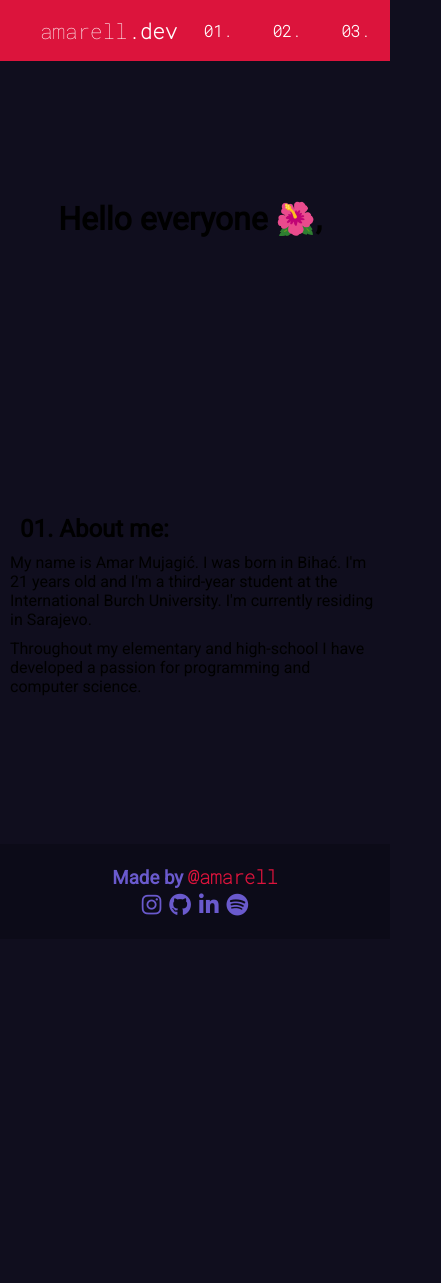
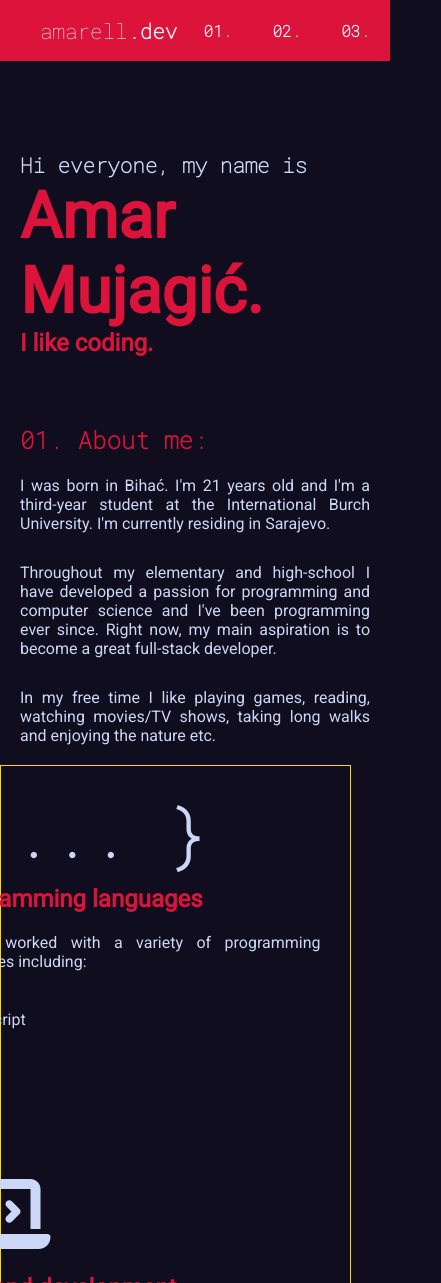
Before and after one commit to amarell/land, a plain HTML site: page index.html in a window 390 px wide. Shown: the top 1283 px of the page, 441 px wide, since content can reach past the window. Before the commit the page ends 939 px from the top, so only its background shows below. Drawn offline with Linux system fonts and the light colour scheme; no server answers.

Commit message:
fixed small screen about me

```diff
--- a/index.html
+++ b/index.html
@@ -36,21 +36,92 @@
     </div>
 
     <div class="small-screen-content">
+        <div class="ss-main-container">
             <div class="ss-about-me">
                 <div>
-                <h1>Hello everyone 🌺,</h1>
+                    <div class="ss-intro">
+                        <h4>Hi everyone, my name is</h1>
+                        <h1>Amar Mujagić.</h1>
+                        <h2>I like coding.</h2>
                     </div>
-            <div>
+                    <br>
+                    <br>
+                    <br>
                     <h2>01. About me:</h2>
-                <p>
-                    My name is Amar Mujagić. I was born in Bihać. I'm 21 years old
+                    <p class="ss-about-me-p">
+                        I was born in Bihać. I'm 21 years old
                         and I'm a third-year student at the International Burch University.
                         I'm currently residing in Sarajevo.
                     </p>
-                <p>
+                    <p class="ss-about-me-p">
                         Throughout my elementary and high-school I have developed a passion
-                    for programming and computer science.
+                        for programming and computer science and I've been programming ever since.
+                        Right now, my main aspiration is to become a great full-stack developer.
                     </p>
+                    <p class="ss-about-me-p">
+                        In my free time I like playing games, reading, watching movies/TV
+                         shows, taking long walks and enjoying the nature etc.
+                    </p>
+                </div>
+            </div>
+
+            <div class="ss-skills">
+                <div class="ss-skills-header">
+                    <h2>02. What are my skills?</h2>
+                </div>
+
+                <div class="ss-actual-skills">
+                    <div class="ss-programming-languages ss-skill">
+                        <div class="ss-programming-lang-i"> { ... } </div>
+                        <h2>Programming languages</h2>
+                        <p class="ss-skill-paragraph">I have worked with a variety of programming languages including:</p>
+                        <ul class="ss-programming-languages-ul">
+                            <li>Java  </li>
+                            <li>JavaScript </li>
+                            <li>Python </li>
+                            <li>PHP </li>
+                            <li>C</li>
+                        </ul>
+                        <br>
+                        <br>
+                    </div>
+                    <div class="ss-frontend ss-skill">
+                        <i class="fas fa-laptop-code"></i>
+                        <h2>Front-end development</h2>
+                        <p class="ss-skill-paragraph">
+                            I've had the chance to learn and use some of
+                            the popular frontend libraries and frameworks
+                            by working on my personal projects. Some of them
+                            include:
+                        </p>
+
+                        <ul>
+                            <li>HTML</li>
+                            <li>CSS</li>
+                            <li>React.js</li>
+                            <li>Boostrap</li>
+                        </ul>
+
+                        <br>
+                        <br>
+                    </div>
+                    <div class="ss-database ss-skill">
+                        <i class="fas fa-database"></i>
+                        <h2>Databases</h2>
+                        <p class="ss-skill-paragraph">
+                            I use these databases regularly:
+                        </p>
+
+                        <ul>
+                            <li>MongoDB</li>
+                            <li>SQL</li>
+                            <li>Firebase</li>
+                        </ul>
+                        <br>
+                        <br>
+                    </div>
+                </div>
+            </div>
             </div>
         </div>
     </div>
--- a/styles.css
+++ b/styles.css
@@ -462,12 +462,159 @@ img {
     color: var(--main-bg-color);
   }
 
+  .ss-about-me > div > h2 {
+    font-family: "Roboto Mono";
+    color: crimson;
+    font-weight: bold;
+  }
+
   .ss-about-me {
-    height: calc(100vh - 60.8px);
+    width: auto;
+    display: flex;
+    align-items: center;
+    justify-content: center;
+    height: auto;
+  }
+
+  .ss-about-me > div > h2 {
+    margin-left: 20px;
+  }
+
+  .ss-about-me-p {
+    max-width: 500px;
+    color: var(--light-slate);
+    margin-right: 10px;
+    text-align: justify;
+    min-width: 300px;
+    width: auto;
+    padding: 10px;
+  }
+
+  .ss-intro > h1 {
+    color: crimson;
+    font-size: 4em;
+    margin-left: 10px;
+  }
+
+  .ss-intro {
+    display: flex;
+    flex-direction: column;
+    align-items: flex-start;
+    justify-content: flex-start;
+    margin-left: 10px;
+  }
+
+  .ss-intro > h2 {
+    font-family: "Roboto";
+    color: crimson;
+    font-weight: bold;
+    margin-left: 10px;
+  }
+
+  .ss-intro > h4 {
+    font-family: "Roboto Mono";
+    font-size: 1.3em;
+    color: var(--light-slate);
+    margin-left: 10px;
+    margin-top: 90px;
+  }
+
+  .ss-skills {
     display: flex;
     flex-direction: column;
     align-items: center;
-    justify-content: space-around;
+    justify-content: center;
+    height: auto;
+    width: 90vw;
+    border: 1px solid gold;
+  }
+
+  .ss-actual-skills {
+    display: flex;
+    flex-direction: column;
+  }
+
+  .ss-skills-header {
+    position: absolute;
+    left: 10px;
+    font-family: "Roboto Mono";
+    color: crimson;
+    font-weight: bold;
+  }
+
+  .ss-skill-paragraph {
+    color: var(--light-slate);
+    margin-right: 10px;
+    text-align: justify;
+    max-width: 400px;
+    width: auto;
+    padding: 10px;
+  }
+
+  .ss-programming-languages > h2 {
+    margin-left: 20px;
+    margin-top: 10px;
+    color: crimson;
+  }
+
+  .ss-programming-languages-ul {
+    margin-left: 30px;
+    list-style: circle;
+  }
+
+  .ss-programming-lang-i {
+    font-size: 4em;
+    margin-left: 15px;
+    margin-top: 15px;
+    font-family: "Roboto Mono";
+    font-weight: bold;
+    text-decoration: none;
+    color: var(--light-slate);
+  }
+
+  .ss-frontend > i {
+    font-size: 5em;
+    margin-left: 30px;
+    margin-top: 30px;
+    margin-bottom: 10px;
+  }
+
+  .ss-frontend > h2 {
+    margin-left: 10px;
+    margin-top: 10px;
+    color: crimson;
+  }
+
+  .ss-frontend > ul {
+    margin-left: 30px;
+    list-style: circle;
+  }
+
+  .ss-database > i {
+    font-size: 5em;
+    margin-left: 30px;
+    margin-top: 30px;
+    margin-bottom: 10px;
+  }
+
+  .ss-database > h2 {
+    margin-left: 10px;
+    margin-top: 10px;
+    color: crimson;
+  }
+
+  .ss-database > ul {
+    margin-left: 30px;
+    list-style: circle;
+  }
+
+  .ss-skill {
+    color: var(--light-slate);
+    margin: 10px;
+    border-radius: 5px;
+    height: auto;
+    min-width: 510px;
+    width: auto;
   }
 
   p {
```
Lines whose indentation alone changed are shown as unchanged.
